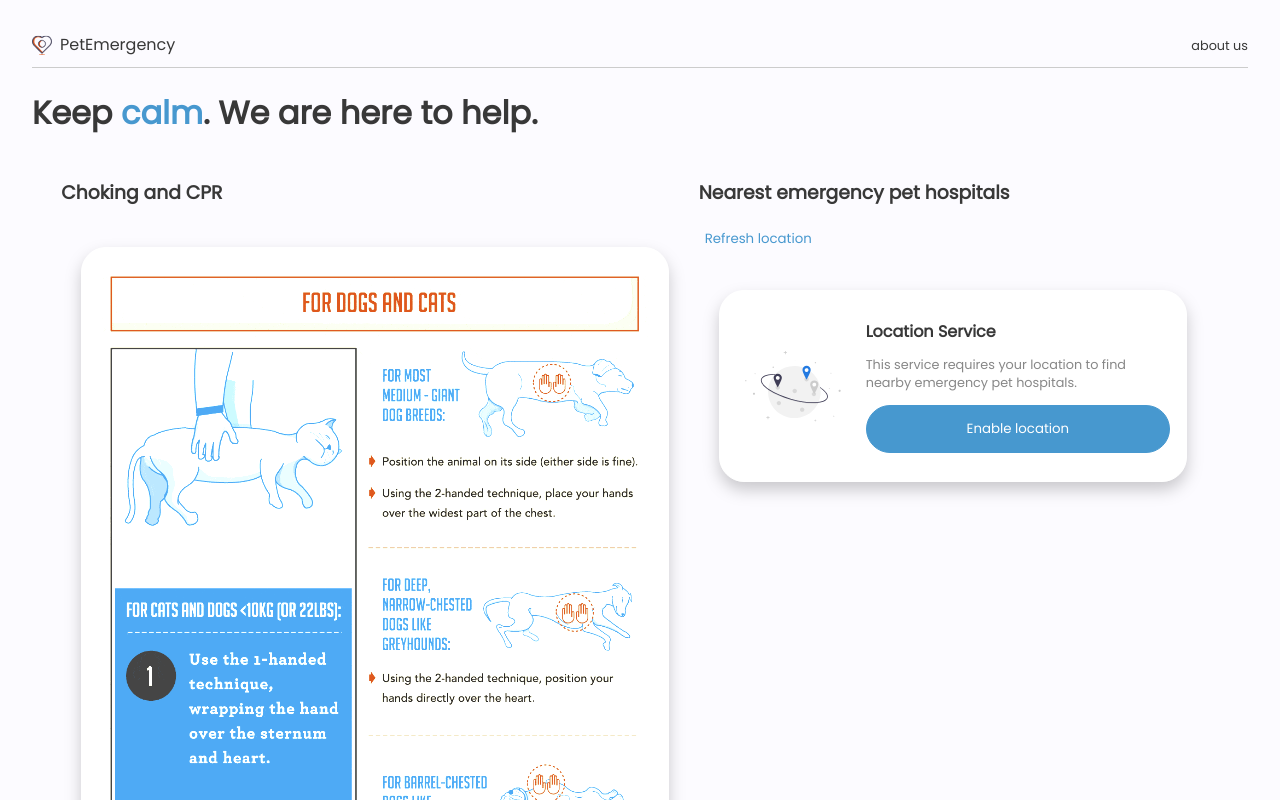
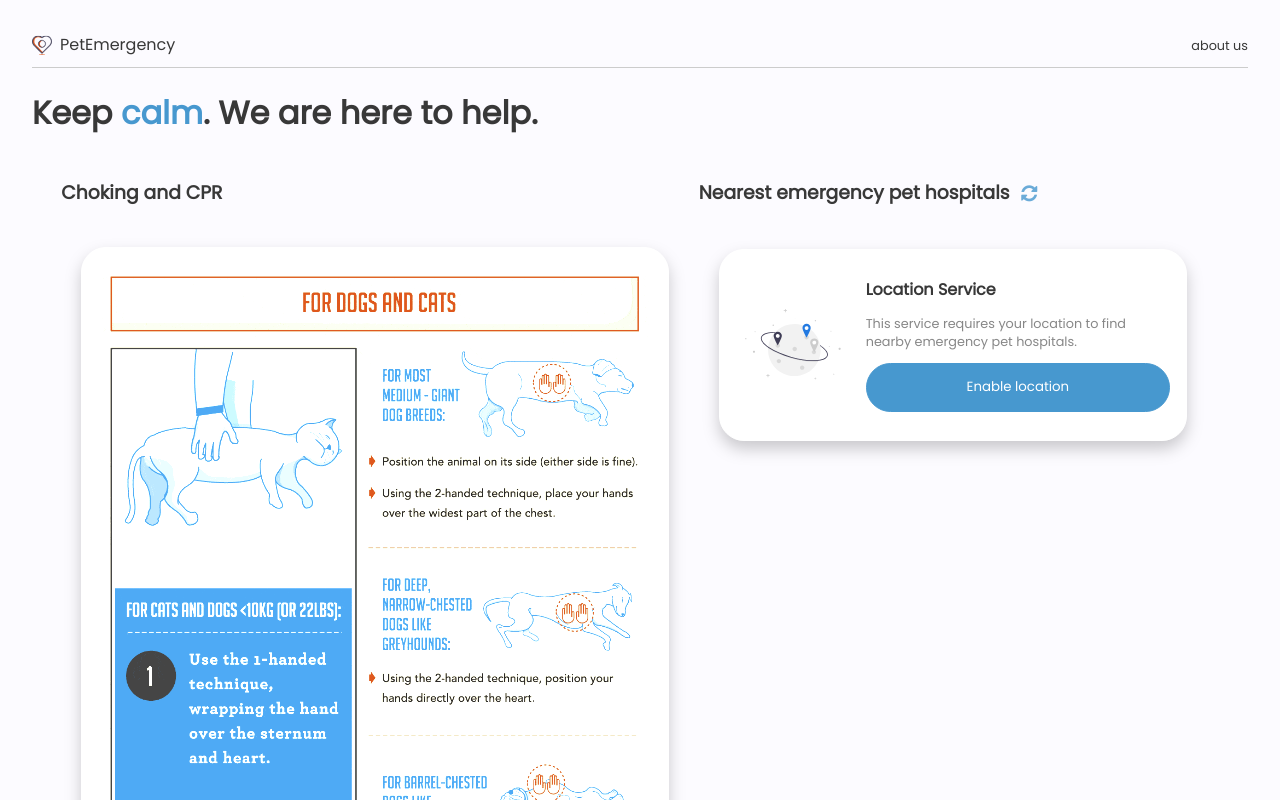
Before and after one commit to vtyeh/pet-emergency, a Next.js app: page /test in a window 1280 px wide. Shown: the top 800 px of the page. Built offline with nearby package versions, Linux system fonts and the light colour scheme.

Commit message:
add refresh button icon

```diff
--- a/components/RefreshLocation.js
+++ b/components/RefreshLocation.js
@@ -8,7 +8,7 @@ export default function RefreshLocation({ getGeoLocation }) {
         className={styles.refreshButton}
         onClick={getGeoLocation}
       >
-        Refresh location
+        <i className="fa fa-refresh"></i>
       </button>
     </>
   );
--- a/pages/test.js
+++ b/pages/test.js
@@ -234,6 +234,10 @@ export default function TestHospitalsList() {
       <Head>
         <title>PetEmergency</title>
         <link rel="icon" href="/favicon.ico" />
+        <link
+          rel="stylesheet"
+          href="https://cdnjs.cloudflare.com/ajax/libs/font-awesome/4.7.0/css/font-awesome.min.css"
+        />
       </Head>
       <NavBar />
       <h1>
@@ -245,8 +249,10 @@ export default function TestHospitalsList() {
           <main className={styles.main}>
             <Instructions />
             <section>
-              <h3>Nearest emergency pet hospitals</h3>
-              {data ? <NearestHospitals refresh={true} /> : ''}
+              <h3 className={styles.refreshHeader}>
+                Nearest emergency pet hospitals
+                {data ? <NearestHospitals refresh={true} /> : ''}
+              </h3>
               <NearestHospitals refresh={false} />
             </section>
           </main>
--- a/styles/Home.module.css
+++ b/styles/Home.module.css
@@ -178,16 +178,26 @@
   transition: all 0.3s;
 }
 
+.refreshHeader {
+  display: flex;
+  flex-direction: row;
+  justify-content: flex-start;
+}
+
 .refreshButton {
   font-family: Poppins, sans-serif;
   background-color: transparent;
   border: none;
   border-radius: 25px;
   color: var(--main-blue-color);
+  opacity: 0.8;
+  font-size: 1em;
+  margin-left: 0.3em;
 }
 
 .refreshButton:hover {
-  color: gray;
+  color: var(--main-blue-color);
+  opacity: 1;
 }
 
 button:active.darkButton,
```
Also changed, not shown: pages/index.js (+5 -3 lines).
